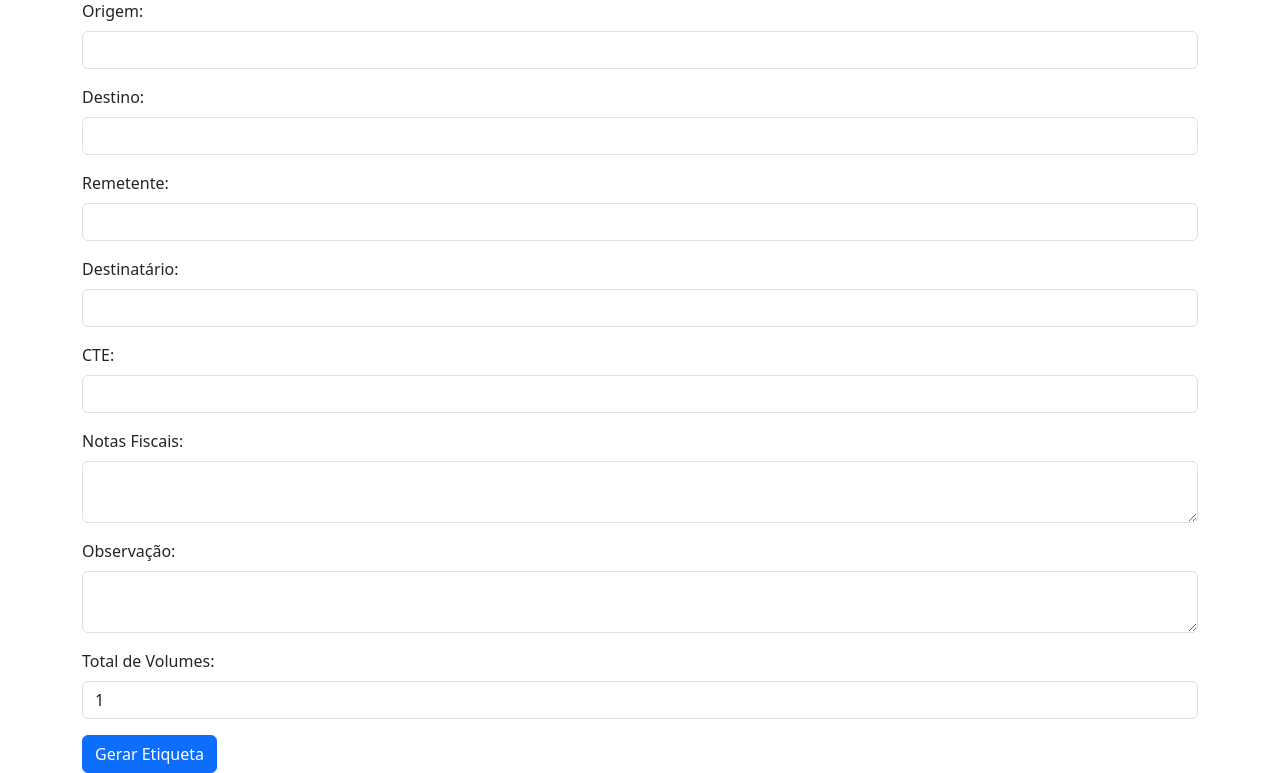
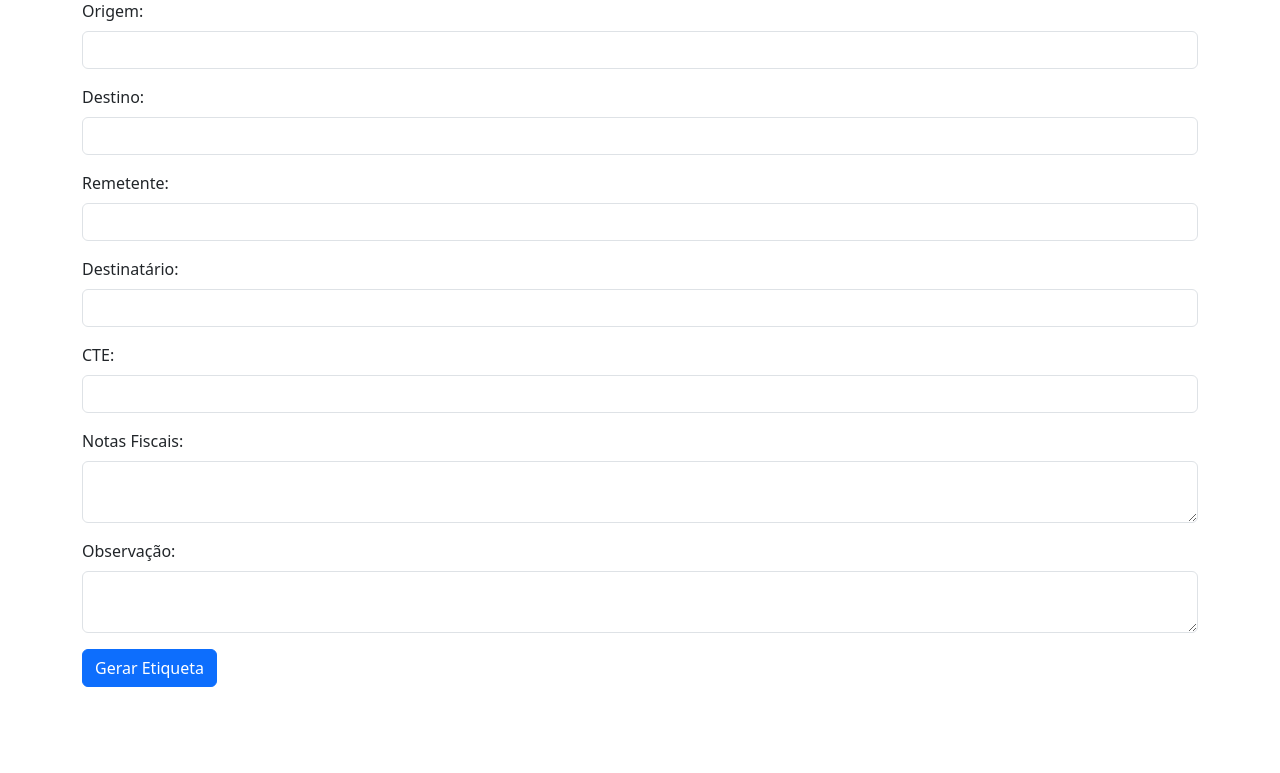
Before and after one commit to Cristian221017/gerador-etiquetas, a Flask app: page / in a window 1280 px wide. Shown: the part 105-878 px from the top of the page. After the commit the page ends 792 px from the top, so only its background shows below. Run offline with Flask 3, Linux system fonts and the light colour scheme.

Commit message:
correção de erros20

```diff
--- a/app.py
+++ b/app.py
@@ -21,27 +21,30 @@ class EtiquetaPDF(FPDF):
         largura_texto = self.largura_mm - 10  # Largura útil da etiqueta
 
         def adicionar_campo(titulo, conteudo):
-            self.set_font("Arial", style='B', size=7)
-            self.cell(25, 4, f"{titulo}:", ln=False)
-            self.set_font("Arial", size=7)
-            self.multi_cell(largura_texto - 25, 4, conteudo.strip(), align='L')
+            self.set_font("Arial", style='B', size=9)
+            self.cell(25, 5, f"{titulo}:", ln=False)
+            self.set_font("Arial", size=9)
+            self.multi_cell(largura_texto - 25, 5, conteudo.strip(), align='L')
             self.ln(1)  # Pequeno espaçamento entre os campos
 
-        # ORIGEM x DESTINO no topo, mantendo 12px
-        self.set_font("Arial", size=12, style='B')
-        self.cell(0, 7, f"{origem} x {destino}", ln=True, align='C')
+        # ORIGEM x DESTINO dentro da caixa preta com texto branco
+        self.set_fill_color(0, 0, 0)  # Fundo preto
+        self.set_text_color(255, 255, 255)  # Texto branco
+        self.set_font("Arial", style='B', size=12)
+        self.cell(0, 8, f"{origem} x {destino}", ln=True, align='C', fill=True)
+        self.set_text_color(0, 0, 0)  # Resetando texto para preto
         self.ln(2)
 
-        # Adicionando os campos padrão (Reduzido para 7px)
+        # Adicionando os campos padrão
         adicionar_campo("Remetente", remetente)
         adicionar_campo("Destinatário", destinatario)
 
         # CTE e Volumes dentro de uma caixa preta com texto branco
         self.set_fill_color(0, 0, 0)  # Define a cor de fundo como preta
         self.set_text_color(255, 255, 255)  # Define o texto como branco
-        self.set_font("Arial", style='B', size=9)
+        self.set_font("Arial", style='B', size=12)
         self.cell(self.largura_mm / 2 - 5, 6, f"CTE: {cte}", ln=False, align='C', fill=True)
-        self.cell(self.largura_mm / 2 - 5, 6, f"Volumes: {volume_atual}/{total_volumes}", ln=True, align='C', fill=True)
+        self.cell(self.largura_mm / 2 - 5, 6, f"VOLUMES: {volume_atual}/{total_volumes}", ln=True, align='C', fill=True)
         self.set_text_color(0, 0, 0)  # Retorna o texto para preto
         self.ln(2)
 
@@ -60,13 +63,13 @@ def gerar_etiqueta():
 
     try:
         data = request.get_json()
-        origem = data.get("origem", "Origem Padrão")
-        destino = data.get("destino", "Destino Padrão")
-        remetente = data.get("remetente", "Remetente Padrão")
-        destinatario = data.get("destinatario", "Destinatário Padrão")
-        cte = data.get("cte", "000000")
-        nfs = data.get("nfs", "NF Padrão")
-        obs = data.get("obs", "Sem observação")
+        origem = data.get("origem", "ORIGEM PADRÃO").upper()
+        destino = data.get("destino", "DESTINO PADRÃO").upper()
+        remetente = data.get("remetente", "REMETENTE PADRÃO").upper()
+        destinatario = data.get("destinatario", "DESTINATÁRIO PADRÃO").upper()
+        cte = data.get("cte", "000000").upper()
+        nfs = data.get("nfs", "NF PADRÃO").upper()
+        obs = data.get("obs", "SEM OBSERVAÇÃO").upper()
         total_volumes = int(data.get("total_volumes", 1))
         largura_cm = float(data.get("largura", 10))
         altura_cm = float(data.get("altura", 5))
@@ -82,7 +85,6 @@ def gerar_etiqueta():
         pdf_output.write(pdf.output(dest='S'))
         pdf_output.seek(0)
 
-        # 🚨 Verificação extra para evitar arquivos vazios
         if pdf_output.getbuffer().nbytes == 0:
             return jsonify({"erro": "Erro ao gerar PDF: Arquivo vazio"}), 500
 
--- a/templates/index.html
+++ b/templates/index.html
@@ -12,68 +12,33 @@
     <form id="etiquetaForm">
         <div class="mb-3">
             <label for="origem" class="form-label">Origem:</label>
-            <input type="text" class="form-control" id="origem" required>
+            <input type="text" class="form-control text-uppercase" id="origem" required>
         </div>
         <div class="mb-3">
             <label for="destino" class="form-label">Destino:</label>
-            <input type="text" class="form-control" id="destino" required>
+            <input type="text" class="form-control text-uppercase" id="destino" required>
         </div>
         <div class="mb-3">
             <label for="remetente" class="form-label">Remetente:</label>
-            <input type="text" class="form-control" id="remetente" required>
+            <input type="text" class="form-control text-uppercase" id="remetente" required>
         </div>
         <div class="mb-3">
             <label for="destinatario" class="form-label">Destinatário:</label>
-            <input type="text" class="form-control" id="destinatario" required>
+            <input type="text" class="form-control text-uppercase" id="destinatario" required>
         </div>
         <div class="mb-3">
             <label for="cte" class="form-label">CTE:</label>
-            <input type="text" class="form-control" id="cte" required>
+            <input type="text" class="form-control text-uppercase" id="cte" required>
         </div>
         <div class="mb-3">
             <label for="nfs" class="form-label">Notas Fiscais:</label>
-            <textarea class="form-control" id="nfs" required></textarea>
+            <textarea class="form-control text-uppercase" id="nfs" required></textarea>
         </div>
         <div class="mb-3">
             <label for="obs" class="form-label">Observação:</label>
-            <textarea class="form-control" id="obs"></textarea>
-        </div>
-        <div class="mb-3">
-            <label for="total_volumes" class="form-label">Total de Volumes:</label>
-            <input type="number" class="form-control" id="total_volumes" value="1" required min="1">
+            <textarea class="form-control text-uppercase" id="obs"></textarea>
         </div>
         <button type="button" class="btn btn-primary" id="gerarEtiquetaBtn">Gerar Etiqueta</button>
     </form>
-
-    <script>
-        document.getElementById("gerarEtiquetaBtn").addEventListener("click", function() {
-            let data = {
-                origem: document.getElementById("origem").value,
-                destino: document.getElementById("destino").value,
-                remetente: document.getElementById("remetente").value,
-                destinatario: document.getElementById("destinatario").value,
-                cte: document.getElementById("cte").value,
-                nfs: document.getElementById("nfs").value,
-                obs: document.getElementById("obs").value,
-                total_volumes: parseInt(document.getElementById("total_volumes").value)
-            };
-
-            fetch("/gerar_etiqueta", {
-                method: "POST",
-                headers: { "Content-Type": "application/json" },
-                body: JSON.stringify(data)
-            })
-            .then(response => response.blob())
-            .then(blob => {
-                let url = window.URL.createObjectURL(blob);
-                let a = document.createElement("a");
-                a.href = url;
-                a.download = "etiquetas.pdf";
-                document.body.appendChild(a);
-                a.click();
-                document.body.removeChild(a);
-            });
-        });
-    </script>
 </body>
 </html>
```
